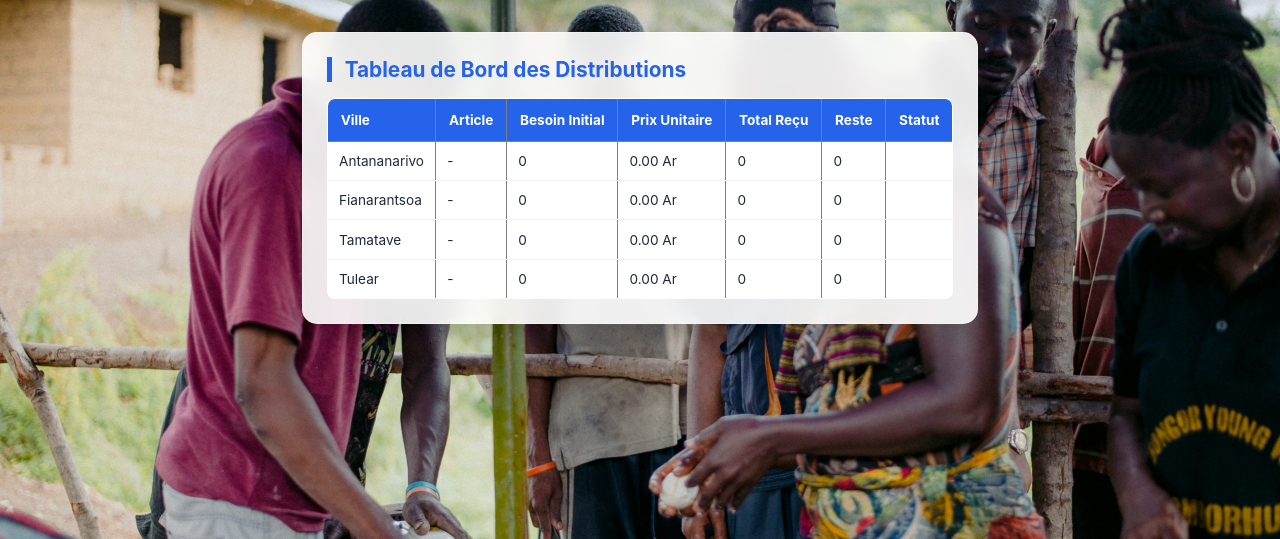
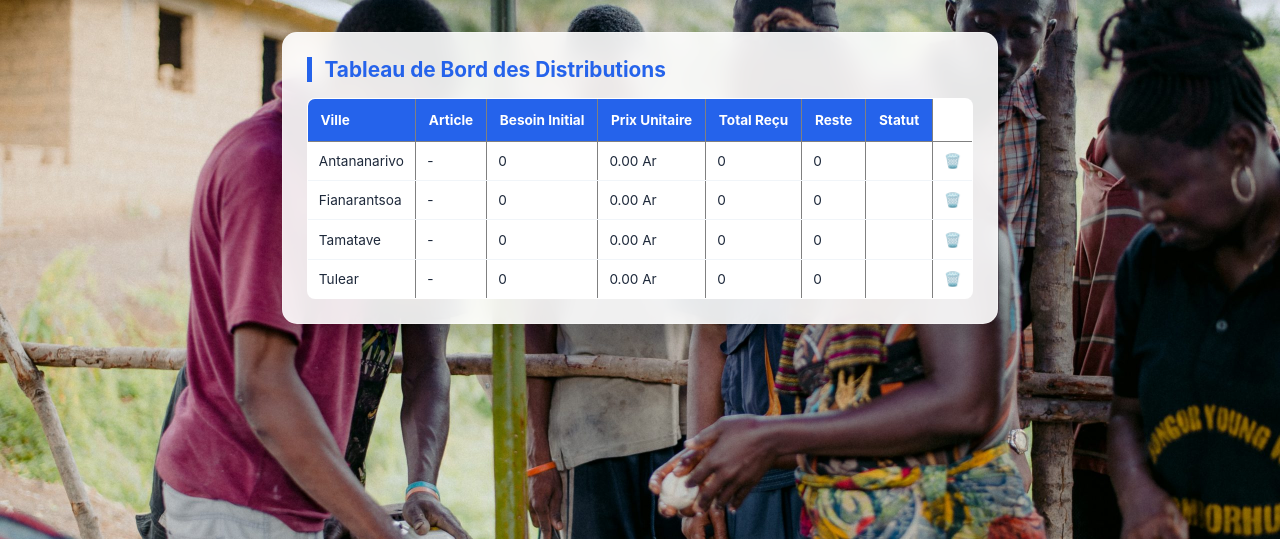
Before and after one commit to HeryNyAina454/ETU004156-ETU004368-ETU004343, a PHP site: page / in a window 1280 px wide. Shown: the part 70-609 px from the top of the page. Run offline with PHP 8.4, Linux system fonts and the light colour scheme; data comes from the database, SQL or seed files in the repository; data that the repository does not hold is empty.

Commit message:
Update dashboard.php

```diff
--- a/views/dashboard.php
+++ b/views/dashboard.php
@@ -28,6 +28,13 @@
                     <?php echo ($d['quantite_restante'] <= 0) ? '✅ Comblé' : '⏳ En attente'; ?>
                 <?php endif; ?>
             </td>
+            <td>
+                <a href="index.php?action=delete-besoin&id=<?= $d['id_besoin'] ?>"
+                   onclick="return confirm('Supprimer ce besoin définitivement ?')"
+                   style="text-decoration: none;">
+                   🗑️
+                </a>
+            </td>
         </tr>
         <?php endforeach; ?>
     </tbody>
```
